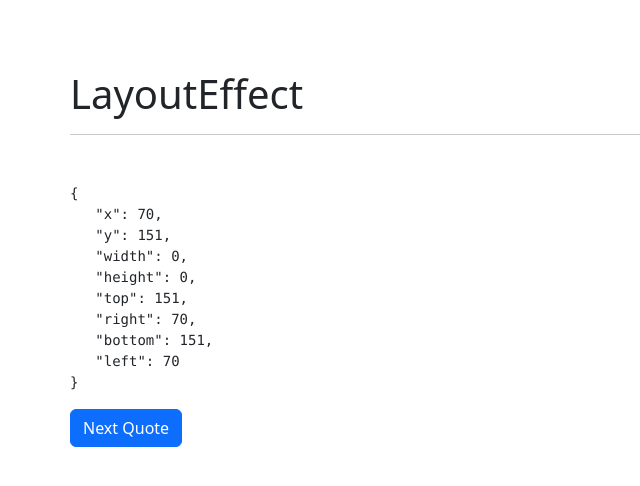
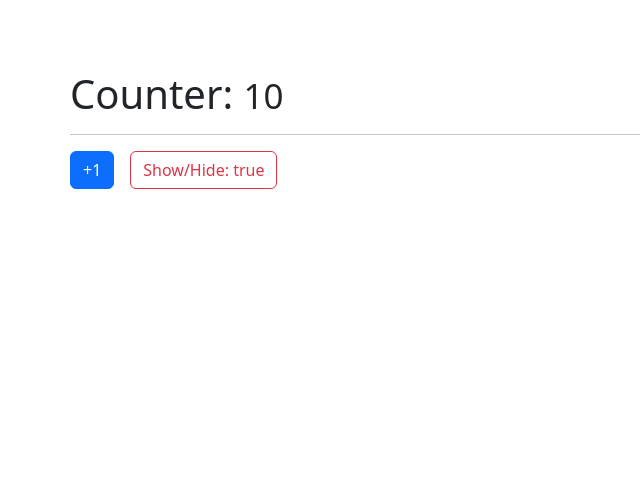
Before and after one commit to ewa1do/React-Course, a React (Vite) app in the folder hooks-app/: page / in a window 1280 px wide. Shown: the top 486 px of the page, without its empty margins (0-640 px from the left). Built offline with nearby package versions, Linux system fonts and the light colour scheme; no server answers.

Commit message:
React.memo

```diff
--- /dev/null
+++ b/hooks-app/src/components/06-memos/Memorize.jsx
@@ -0,0 +1,39 @@
+import React, { useState } from 'react';
+
+import useCounter from '../../hooks/useCounter.js';
+import Small from './Small.jsx';
+
+import '../02-useEffect/effects.css';
+
+const Memorize = () => {
+  const { counter, increment } = useCounter(10);
+
+  const [show, setShow] = useState(true);
+
+  return (
+    <div>
+      <h1>
+        Counter: <Small value={counter} />
+      </h1>
+      <hr />
+
+      <button
+        className='btn btn-primary'
+        onClick={increment}
+      >
+        +1
+      </button>
+
+      <button
+        className='btn btn-outline-danger ms-3'
+        onClick={() => {
+          setShow(!show);
+        }}
+      >
+        Show/Hide: {JSON.stringify(show)}
+      </button>
+    </div>
+  );
+};
+
+export default Memorize;
--- /dev/null
+++ b/hooks-app/src/components/06-memos/Small.jsx
@@ -0,0 +1,12 @@
+import React from 'react';
+
+// ? memo returns the memorize form of the component, and only changes
+// ? if the props changes
+
+const Small = React.memo(({ value }) => {
+  console.log('me volvi a llamar :c ');
+
+  return <small>{value}</small>;
+});
+
+export default Small;
--- a/hooks-app/src/main.jsx
+++ b/hooks-app/src/main.jsx
@@ -8,7 +8,8 @@ import ReactDOM from 'react-dom/client';
 // import MultipleCustomHooks from './components/examples/MultipleCustomHooks';
 // import FocusScreen from './components/04-useRef/FocusScreen';
 // import RealExampleRef from './components/04-useRef/RealExampleRef';
-import Layout from './components/05-useLayoutEffect/Layout';
+// import Layout from './components/05-useLayoutEffect/Layout';
+import Memorize from './components/06-memos/Memorize';
 
 ReactDOM.createRoot(document.getElementById('app')).render(
   // <HookApp />
@@ -19,5 +20,6 @@ ReactDOM.createRoot(document.getElementById('app')).render(
   // <MultipleCustomHooks />
   // <FocusScreen />
   // <RealExampleRef />
-  <Layout />
+  // <Layout />
+  <Memorize />
 );
```
